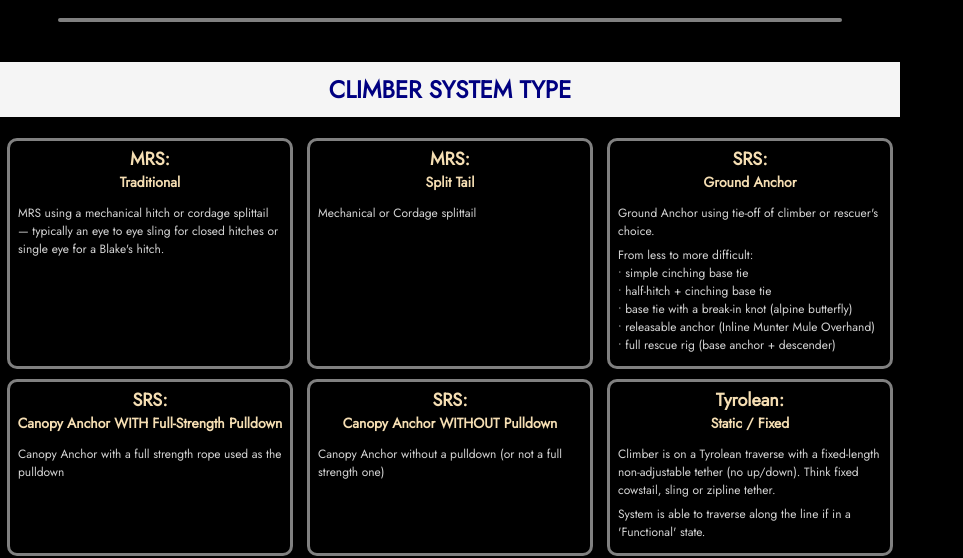
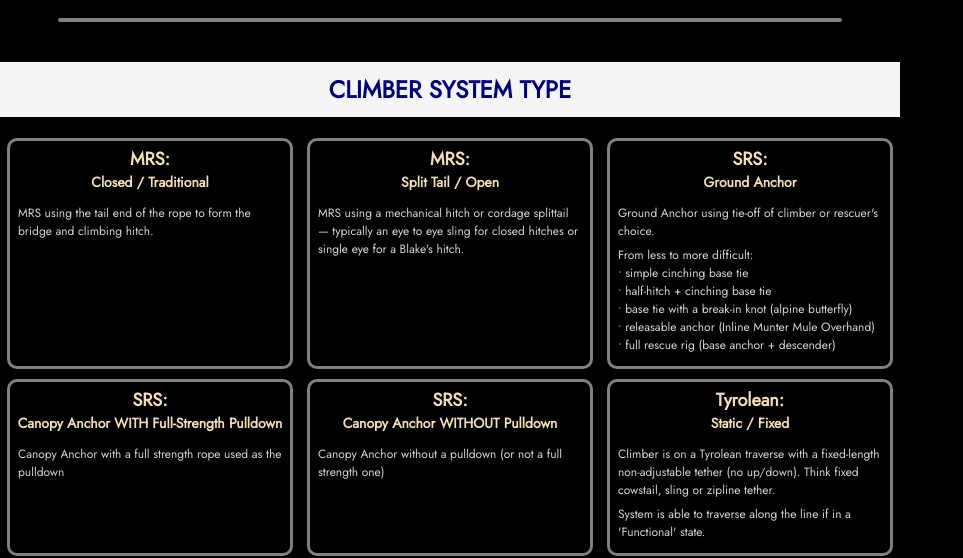
Before and after one commit to treetool/treetool.github.io, a plain HTML site: page dicefaces.html in a window 1280 px wide. Shown: the part 244-802 px from the top of the page, without its empty margins (0-963 px from the left). Drawn offline with Linux system fonts and the light colour scheme.

Commit message:
Fixed climber system MRS descriptions

```diff
--- a/dicefaces.html
+++ b/dicefaces.html
@@ -15,8 +15,8 @@
 <hr>
 <h1 class='die-title light'>CLIMBER SYSTEM TYPE</h1>
 <div class='die-array all-faces'>
-    <div class="die-frame wide-die"><h2 class='die-result-heading'>MRS:</h2><h2 class='die-result-subheading'>Traditional</h2><p class='die-result-desc'>MRS using a mechanical hitch or cordage splittail — typically an eye&nbsp;to&nbsp;eye sling for closed hitches or single eye for a Blake's hitch.</p></div>
-    <div class="die-frame wide-die"><h2 class='die-result-heading'>MRS:</h2><h2 class='die-result-subheading'>Split Tail</h2><p class='die-result-desc'>Mechanical or Cordage splittail</p></div>
+    <div class="die-frame wide-die"><h2 class='die-result-heading'>MRS:</h2><h2 class='die-result-subheading'>Closed / Traditional</h2><p class='die-result-desc'>MRS using the tail end of the rope to form the bridge and climbing hitch.</p></div>
+    <div class="die-frame wide-die"><h2 class='die-result-heading'>MRS:</h2><h2 class='die-result-subheading'>Split Tail / Open</h2><p class='die-result-desc'>MRS using a mechanical hitch or cordage splittail — typically an eye&nbsp;to&nbsp;eye sling for closed hitches or single eye for a Blake's hitch.</p></div>
     <div class="die-frame wide-die"><h2 class='die-result-heading'>SRS:</h2><h2 class='die-result-subheading'>Ground Anchor</h2><p class='die-result-desc'>Ground Anchor using tie-off of climber or rescuer's choice.</p><p class='die-result-desc'>From less to more difficult:<br>• simple cinching base tie<br>• half-hitch + cinching base tie<br>• base tie with a break-in knot (alpine butterfly)<br>• releasable anchor (Inline Munter Mule Overhand)<br>• full rescue rig (base anchor + descender)</p></div>
 </div><div class='die-array all-faces'>
     <div class="die-frame wide-die"><h2 class='die-result-heading'>SRS:</h2><h2 class='die-result-subheading'>Canopy Anchor WITH Full-Strength Pulldown</h2><p class='die-result-desc'>Canopy Anchor with a full strength rope used as the pulldown</p></div>
```
